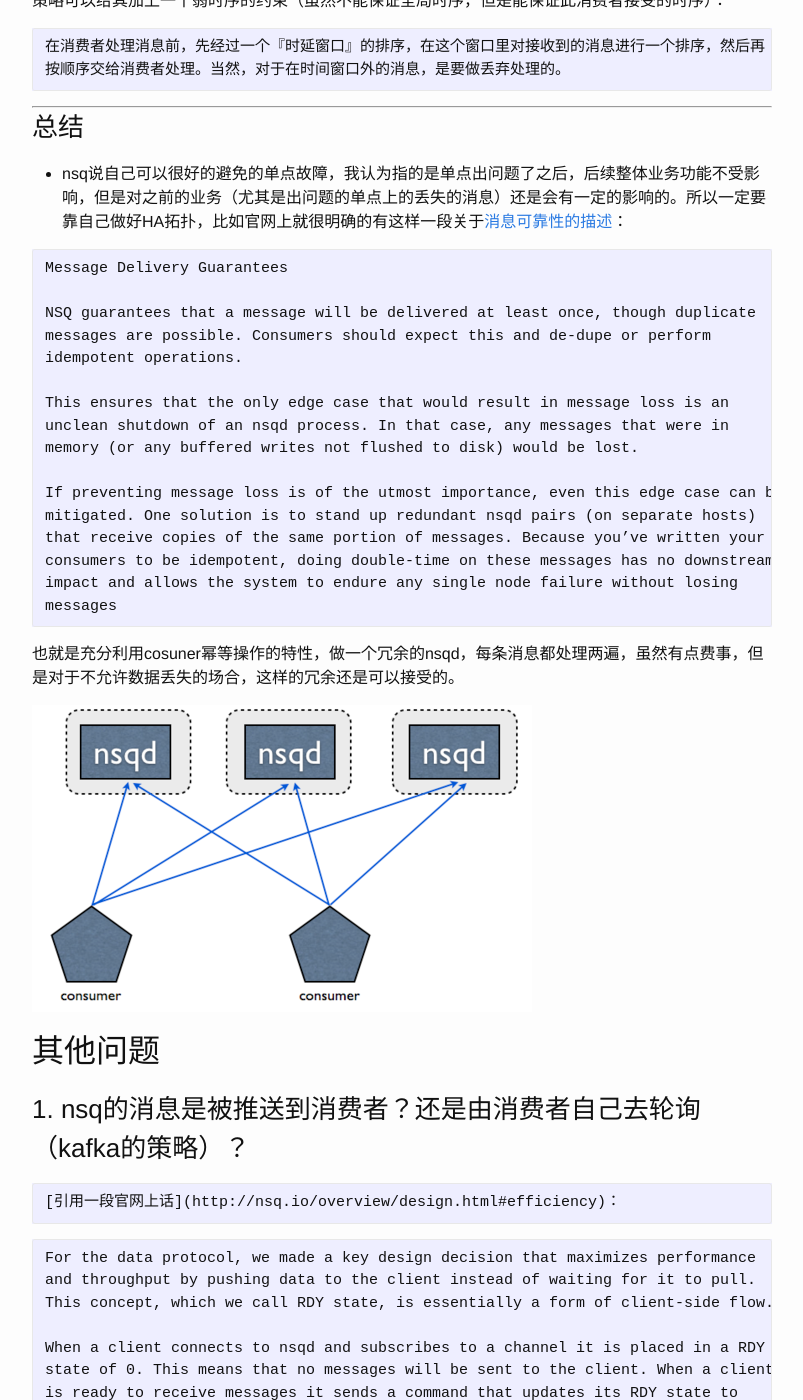
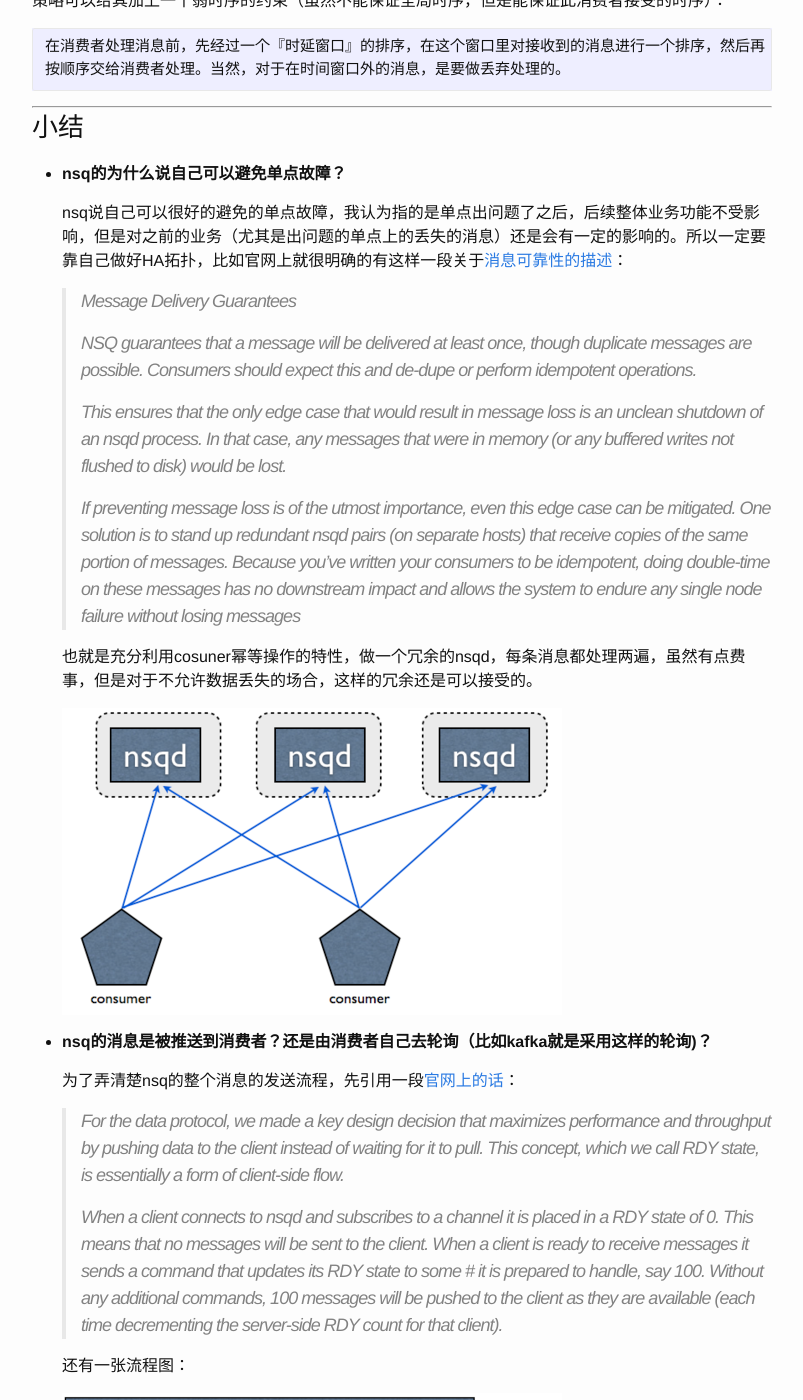
Before and after one commit to ZGeomantic/blog, a Jekyll site: the page built from _posts/2016-06-29-nsq-profile.md, in a window 1280 px wide and 1400 px high, scrolled down 844 px. Shown: the whole window, without its empty margins (238-1041 px from the left). Built offline with Jekyll 4.4.1, drawn with Linux system fonts in a browser that asks for light colours; some of the changed text lies outside the part shown.

Commit message:
refactor(2016-06-29-nsq-profile.md): adjust style

````diff
--- a/_posts/2016-06-21-welcome-to-jekyll.markdown
+++ b/_posts/2016-06-21-welcome-to-jekyll.markdown
@@ -1,7 +1,7 @@
 ---
 layout: post
 title:  "Welcome to Jekyll!"
-date:   2016-06-21 15:32:28 +0800
+date:   2026-06-21 15:32:28 +0800
 categories: jekyll update
 ---
 You’ll find this post in your `_posts` directory. Go ahead and edit it and re-build the site to see your changes. You can rebuild the site in many different ways, but the most common way is to run `jekyll serve`, which launches a web server and auto-regenerates your site when a file is updated.
--- a/_posts/2016-06-29-nsq-profile.md
+++ b/_posts/2016-06-29-nsq-profile.md
@@ -32,80 +32,82 @@ nsq主要还是一个内存存储的消息队列，本身消息的缓冲区是
 
 ----
 
-### 总结
-- nsq说自己可以很好的避免的单点故障，我认为指的是单点出问题了之后，后续整体业务功能不受影响，但是对之前的业务（尤其是出问题的单点上的丢失的消息）还是会有一定的影响的。所以一定要靠自己做好HA拓扑，比如官网上就很明确的有这样一段关于[消息可靠性的描述](http://nsq.io/overview/design.html)：
+### 小结
 
-```
-Message Delivery Guarantees
+- **nsq的为什么说自己可以避免单点故障？**
 
-NSQ guarantees that a message will be delivered at least once, though duplicate
-messages are possible. Consumers should expect this and de-dupe or perform
-idempotent operations.
-
-This ensures that the only edge case that would result in message loss is an
-unclean shutdown of an nsqd process. In that case, any messages that were in
-memory (or any buffered writes not flushed to disk) would be lost.
-
-If preventing message loss is of the utmost importance, even this edge case can be
-mitigated. One solution is to stand up redundant nsqd pairs (on separate hosts)
-that receive copies of the same portion of messages. Because you’ve written your
-consumers to be idempotent, doing double-time on these messages has no downstream
-impact and allows the system to endure any single node failure without losing
-messages
-```
-
-也就是充分利用cosuner幂等操作的特性，做一个冗余的nsqd，每条消息都处理两遍，虽然有点费事，但是对于不允许数据丢失的场合，这样的冗余还是可以接受的。
-
-![image](https://raw.githubusercontent.com/ZGeomantic/blog/gh-pages/img/nsqd_to_consumer.png)
-
-## 其他问题
-
-### 1. nsq的消息是被推送到消费者？还是由消费者自己去轮询（kafka的策略）？
-
-	[引用一段官网上话](http://nsq.io/overview/design.html#efficiency)：
-
-```
-For the data protocol, we made a key design decision that maximizes performance
-and throughput by pushing data to the client instead of waiting for it to pull.
-This concept, which we call RDY state, is essentially a form of client-side flow.
-
-When a client connects to nsqd and subscribes to a channel it is placed in a RDY
-state of 0. This means that no messages will be sent to the client. When a client
-is ready to receive messages it sends a command that updates its RDY state to
-some # it is prepared to handle, say 100. Without any additional commands, 100
-messages will be pushed to the client as they are available (each time
-decrementing the server-side RDY count for that client).
-```
+	nsq说自己可以很好的避免的单点故障，我认为指的是单点出问题了之后，后续整体业务功能不受影响，但是对之前的业务（尤其是出问题的单点上的丢失的消息）还是会有一定的影响的。所以一定要靠自己做好HA拓扑，比如官网上就很明确的有这样一段关于[消息可靠性的描述](http://nsq.io/overview/design.html)：
 
 
-![image](https://raw.githubusercontent.com/ZGeomantic/blog/gh-pages/img/nsq-comuser-recvmsg-process.png)
+	> Message Delivery Guarantees
+	>
+	> NSQ guarantees that a message will be delivered at least once, though duplicate
+	messages are possible. Consumers should expect this and de-dupe or perform
+	idempotent operations.
+	>
+	> This ensures that the only edge case that would result in message loss is an
+	unclean shutdown of an nsqd process. In that case, any messages that were in
+	memory (or any buffered writes not flushed to disk) would be lost.
+	>
+	> If preventing message loss is of the utmost importance, even this edge case can be
+	mitigated. One solution is to stand up redundant nsqd pairs (on separate hosts)
+	that receive copies of the same portion of messages. Because you’ve written your
+	consumers to be idempotent, doing double-time on these messages has no downstream
+	impact and allows the system to endure any single node failure without losing
+	messages
 
-上流程图的步骤如下：
 
-	1. consumer通过某种方式（nsqlookupd查询，或者直接配置nsqd地址）获取到nsqd地址后，通过tcp连接上
-	2. consumer向nsqd上报自己订阅的topic
-	3. consumer
-	4. 接受消息
-	5. 返回处理的结果是成功还是失败
+	也就是充分利用cosuner幂等操作的特性，做一个冗余的nsqd，每条消息都处理两遍，虽然有点费事，但是对于不允许数据丢失的场合，这样的冗余还是可以接受的。
 
-首先明确一个前提，就是一个consumer可以同时连接多个producer（甚至说所有的producer）。producer只会向已经更行了RDY状态大于0的consumer发送消息，所以果从这个角度来看，nsq中的消息是被推送到consumer的。但是，consumer在汇报ready状态的时候，是轮询每一个nsqd的。
+	![image](https://raw.githubusercontent.com/ZGeomantic/blog/gh-pages/img/nsqd_to_consumer.png)
 
-### 2. 既然不同的nsqd之间没有交流，如果一个topic在两个以上的nsqd中都存在，何保证一个topic中的某个消息只被一个channel接受？
-这个问题本身就是错的。一个topic中的消息会被所有的channel接收。一个channel中的消息才会只被一个cousumer接收。
+- **nsq的消息是被推送到消费者？还是由消费者自己去轮询（比如kafka就是采用这样的轮询)？**
 
-首先这个问题的担忧是建立在这样一个假设上的：若topic分布在多个nsqd上，那么每个producer发出的消息都应该在这些nsqd上都有一个拷贝。只有在这种情况下，才需要担心会被发送到多个channel中的情况。
-但实际上，一个producer只会把一个消息发送给一个nsqd，并且这个nsqd与集群内的其他nsqd是没任何交流的，也就不存在这个消息有多个拷贝的情况。
-如果某个cousumer订阅了这个topic下的某个channel，此时这个channel才会被创建。
+	为了弄清楚nsq的整个消息的发送流程，先引用一段[官网上的话](http://nsq.io/overview/design.html#efficiency)：
 
-假设，某个topic叫『跑男』被分布在两个nsqd上，分别叫做A,B，并且都有producer往里面放内容（因为Topics are created on first use by publishing to the named topic or by subscribing to a channel on the named topic.）。一个cousumer叫小强订阅了这个topic下的channel叫『浙江卫视』，此时A和B上都有『跑男』+『浙江卫视』的channel。
-如果某个procuder往B发布了新一集的跑男，A上是没有的。小强在A，B上都注册过RDY > 0；所以B会推送给小强新一集的跑男消息。这就是一个完整的过程。一切工作正常的原因是A，B都有完整的channel订阅信息，谁获得到信息谁负责推送，所以不会有问题。
+	> For the data protocol, we made a key design decision that maximizes performance
+	and throughput by pushing data to the client instead of waiting for it to pull.
+	This concept, which we call RDY state, is essentially a form of client-side flow.
+	>
+	> When a client connects to nsqd and subscribes to a channel it is placed in a RDY
+	state of 0. This means that no messages will be sent to the client. When a client
+	is ready to receive messages it sends a command that updates its RDY state to
+	some # it is prepared to handle, say 100. Without any additional commands, 100
+	messages will be pushed to the client as they are available (each time
+	decrementing the server-side RDY count for that client).
 
-这时候有强迫症的同学肯定又担心了，如果某个nsqd的注册信息不完整呢？比如突然多了一个C，消息也发送到了C上，但是小强还没有通过nsqlookupd发现这个C，那消息会丢吗？当然不会，如果消息没有被任何消费者接受，这个消息是会存贮在nsqd中一直等到有人把它领走的。如果有人把消息领走了，即使不是小强也没有关系，因为channel不是广播，就是单点的，只要consumer处理掉就行了，管他是不是小强呢。
+	还有一张流程图：
 
-如果非要找一个临界的情况，倒是有一个，那就是当有多了一个消费者杰克，订阅了topic『跑男』下的另一个channel『爱奇艺』，刚刚到A那里注册完，但是还没有来得及到B那里注册这个topic，这时候B刚巧又收到了一条新的跑男消息，那么B会推送给订阅了『跑男』+『浙江卫视』的小强，之后这条消息就处理完毕了，杰克会丢掉这条消息。其实这也是合理的，因为这个topic下的channel信息没在整个集群中同步完，也就是没有达到一致。所以这也启发我们要注意一点
+	![image](https://raw.githubusercontent.com/ZGeomantic/blog/gh-pages/img/nsq-comuser-recvmsg-process.png)
 
-	1. 确保consumer与所有包含它订阅的topic的nsqd保持连接是极其重要的，如果不能保证会发生严重
-	的消息丢失
+	上流程图的步骤如下：
 
-	2. 如果新上线一个consumer，并且在已有的topic中订阅了一个新的channel，在它没有连接到所有
-	nsqd之前的这段时间，所有发到它没有连接到的nsqd上的消息都会丢失。
+		1. consumer通过某种方式（nsqlookupd查询，或者直接配置nsqd地址）获取到nsqd地址后，通过tcp连接上
+		2. consumer向nsqd上报自己订阅的topic
+		3. consumer
+		4. 接受消息
+		5. 返回处理的结果是成功还是失败
+
+	首先明确一个前提，就是一个consumer可以同时连接多个producer（甚至说所有的producer）。producer只会向已经更行了RDY状态大于0的consumer发送消息，所以果从这个角度来看，nsq中的消息是被推送到consumer的。但是，consumer在汇报ready状态的时候，是轮询每一个nsqd的。
+
+
+- **既然不同的nsqd之间没有交流，如果一个topic在两个以上的nsqd中都存在，何保证一个topic中的某个消息只被一个channel接受？**
+
+	这个问题本身就是错的。一个topic中的消息会被所有的channel接收。一个channel中的消息才会只被一个cousumer接收。
+
+	首先这个问题的担忧是建立在这样一个假设上的：若topic分布在多个nsqd上，那么每个producer发出的消息都应该在这些nsqd上都有一个拷贝。只有在这种情况下，才需要担心会被发送到多个channel中的情况。
+	但实际上，一个producer只会把一个消息发送给一个nsqd，并且这个nsqd与集群内的其他nsqd是没任何交流的，也就不存在这个消息有多个拷贝的情况。
+	如果某个cousumer订阅了这个topic下的某个channel，此时这个channel才会被创建。
+
+	假设，某个topic叫『跑男』被分布在两个nsqd上，分别叫做A,B，并且都有producer往里面放内容（因为Topics are created on first use by publishing to the named topic or by subscribing to a channel on the named topic.）。一个cousumer叫小强订阅了这个topic下的channel叫『浙江卫视』，此时A和B上都有『跑男』+『浙江卫视』的channel。
+	如果某个procuder往B发布了新一集的跑男，A上是没有的。小强在A，B上都注册过RDY > 0；所以B会推送给小强新一集的跑男消息。这就是一个完整的过程。一切工作正常的原因是A，B都有完整的channel订阅信息，谁获得到信息谁负责推送，所以不会有问题。
+
+	这时候有强迫症的同学肯定又担心了，如果某个nsqd的注册信息不完整呢？比如突然多了一个C，消息也发送到了C上，但是小强还没有通过nsqlookupd发现这个C，那消息会丢吗？当然不会，如果消息没有被任何消费者接受，这个消息是会存贮在nsqd中一直等到有人把它领走的。如果有人把消息领走了，即使不是小强也没有关系，因为channel不是广播，就是单点的，只要consumer处理掉就行了，管他是不是小强呢。
+
+	如果非要找一个临界的情况，倒是有一个，那就是当有多了一个消费者杰克，订阅了topic『跑男』下的另一个channel『爱奇艺』，刚刚到A那里注册完，但是还没有来得及到B那里注册这个topic，这时候B刚巧又收到了一条新的跑男消息，那么B会推送给订阅了『跑男』+『浙江卫视』的小强，之后这条消息就处理完毕了，杰克会丢掉这条消息。其实这也是合理的，因为这个topic下的channel信息没在整个集群中同步完，也就是没有达到一致。所以这也启发我们要注意一点
+
+		1. 确保consumer与所有包含它订阅的topic的nsqd保持连接是极其重要的，如果不能保证会发生严重
+		的消息丢失
+
+		2. 如果新上线一个consumer，并且在已有的topic中订阅了一个新的channel，在它没有连接到所有
+		nsqd之前的这段时间，所有发到它没有连接到的nsqd上的消息都会丢失。
````
Also changed, not shown: _posts/2016-07-01-docker-api-server.md (renamed from _posts/2016-07-01-docker-api.-server.md).
